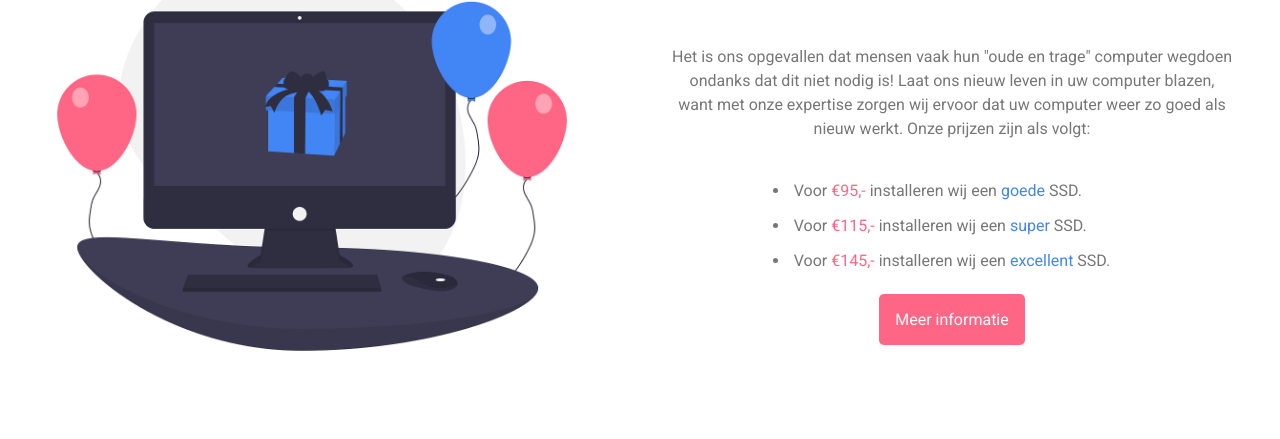
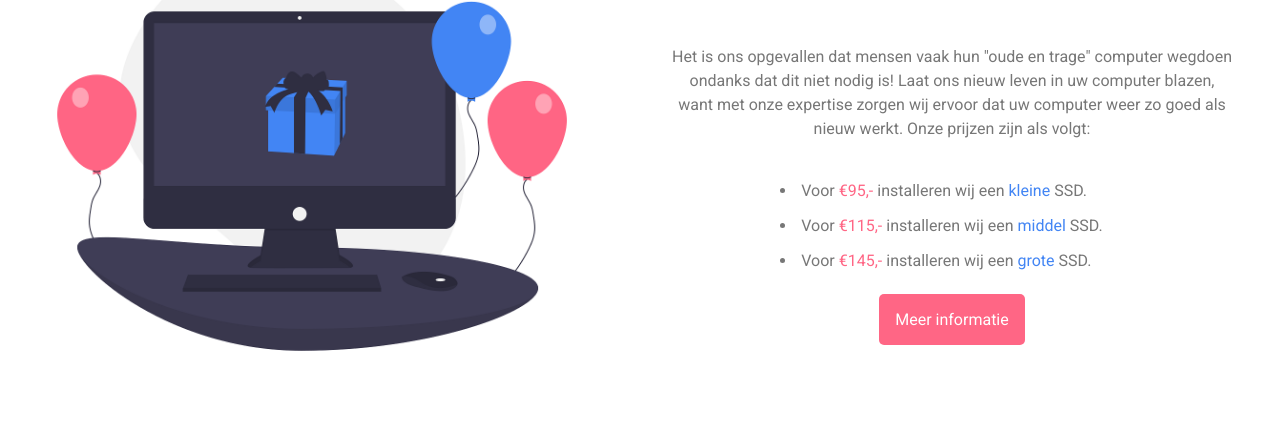
Before and after one commit to Maarten079/Quick-Startup-website, a plain HTML site: page index.html in a window 1280 px wide. Shown: the part 361-800 px from the top of the page. Drawn offline with nearby package versions, Linux system fonts and the light colour scheme.

Commit message:
updated namen terug veranderd

```diff
--- a/index.html
+++ b/index.html
@@ -54,13 +54,13 @@
       </p>
         <ul class="prijslijst">
           <li class="prijslijst-item">
-            Voor <span class="secondary-text">€95,-</span> installeren wij een <span class="primary-text">goede</span> SSD.
+            Voor <span class="secondary-text">€95,-</span> installeren wij een <span class="primary-text">kleine</span> SSD.
           </li>
           <li class="prijslijst-item">
-            Voor <span class="secondary-text">€115,-</span> installeren wij een <span class="primary-text">super</span> SSD.
+            Voor <span class="secondary-text">€115,-</span> installeren wij een <span class="primary-text">middel</span> SSD.
           </li>
           <li class="prijslijst-item">
-            Voor <span class="secondary-text">€145,-</span> installeren wij een <span class="primary-text">excellent</span> SSD.
+            Voor <span class="secondary-text">€145,-</span> installeren wij een <span class="primary-text">grote</span> SSD.
           </li>
         </ul>
 
```
